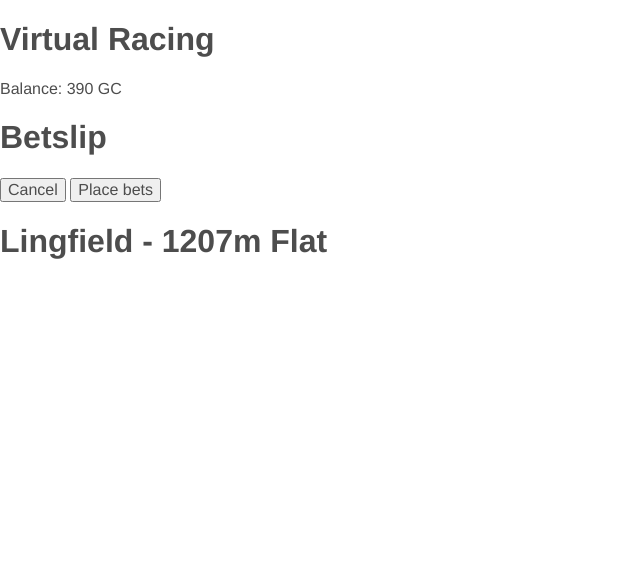
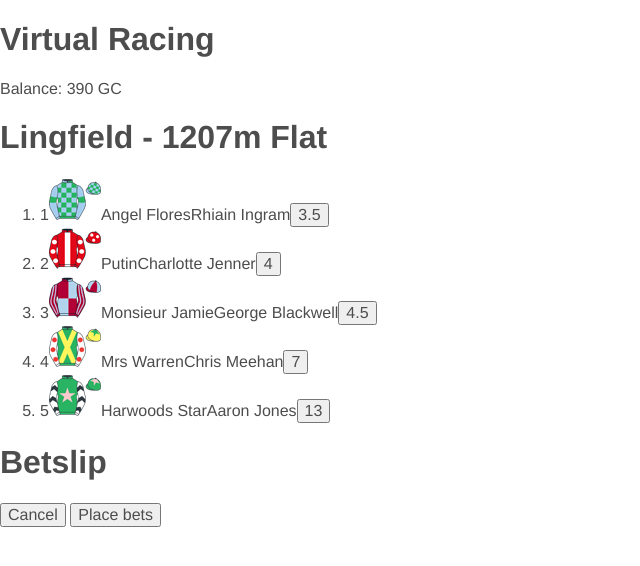
Before and after one commit to manderley/virtual-racing, a plain HTML site: page virtual-racing.html in a window 1280 px wide. Shown: the whole page, without its empty margins (0-640 px from the left). Drawn offline with Linux system fonts and the light colour scheme.

Commit message:
Display race runners

```diff
--- a/virtual-racing.html
+++ b/virtual-racing.html
@@ -14,18 +14,8 @@
       Balance: <span class="wallet-balance"></span>
     </div>
   </header>
-  <secton class="races">
-    <!--<section class="race">
-      <h1 class="race-heading"></h1>
-      <ul class="race-runners">
-        <li class="runner">
-          <span class="runner-number">1</span>
-          <span class="runner-horse-name">Fiery Oscar</span>
-          <span class="runner-jockey-name">G. N. Fox</span>
-          <button class="runner-bet-button" data-name="Fiery Oscar" data-price="17.0">17.0</button>
-        </li>
-      </ul>
-    </section>-->
+  <section class="races">
+
   </section>
   <section class="betslip">
     <h1 class="betslip-heading">Betslip</h1>
--- a/virtual-racing.js
+++ b/virtual-racing.js
@@ -123,17 +123,67 @@ var raceData = (function() {
 
 	function Race(race) {
 		this.name = race.name;
-		this.runners = race.runners;
+		this.runners = [];
+
+		for (var i = 0; i < race.runners.length; i++) {
+			this.runners.push(new Runner(race.runners[i]));
+		}
+
 		this.display = function() {
-			var section = document.createElement('section');
-			var h1 = document.createElement('h1');
-			var h1Text = document.createTextNode(this.name);
-			section.setAttribute('class', 'race');
-			h1.setAttribute('class', 'race-heading');
-			h1.appendChild(h1Text);
-			section.appendChild(h1);
-			return section;
+			var raceContainer = document.createElement('section');
+			raceContainer.setAttribute('class', 'race');
+
+			// display race name
+			var nameElement = createTextElement('h1', 'race-heading', this.name);
+			raceContainer.appendChild(nameElement);
+
+			// display race runners
+			var runnersContainer = document.createElement('ol');
+			runnersContainer.setAttribute('class', 'race-runners');
+			for (var i = 0; i < this.runners.length; i++) {
+				runnersContainer.appendChild(this.runners[i].display());
+			}
+			raceContainer.appendChild(runnersContainer);
+
+			return raceContainer;
 		}
+	}
+
+	function Runner(runner) {
+		this.number = runner.number;
+		this.name = runner.name;
+		this.jockey = runner.jockey;
+		this.colours = runner.colours;
+		this.price = runner.price;
+		this.display = function() {
+			var runnerContainer = document.createElement('li');
+
+			var numberElement = createTextElement('span', 'runner-number', this.number);
+			var nameElement = createTextElement('span', 'runner-name', this.name);
+			var jockeyElement = createTextElement('span', 'runner-jockey', this.jockey);
+			var colours = new Image();
+			colours.src = this.colours;
+			colours.setAttribute('alt', this.jockey);
+			var priceElement = createTextElement('button', 'runner-bet-button', this.price);
+			priceElement.setAttribute('data-name', this.name);
+			priceElement.setAttribute('data-price', this.price);
+
+			runnerContainer.appendChild(numberElement);
+			runnerContainer.appendChild(colours);
+			runnerContainer.appendChild(nameElement);
+			runnerContainer.appendChild(jockeyElement);
+			runnerContainer.appendChild(priceElement);
+
+			return runnerContainer;
+		}
+	}
+
+	function createTextElement(el, cssClass, text) {
+		var element = document.createElement(el);
+		var elementContent = document.createTextNode(text);
+		element.setAttribute('class', cssClass);
+		element.appendChild(elementContent);
+		return element;
 	}
 
 	raceData.init = function() {
```
